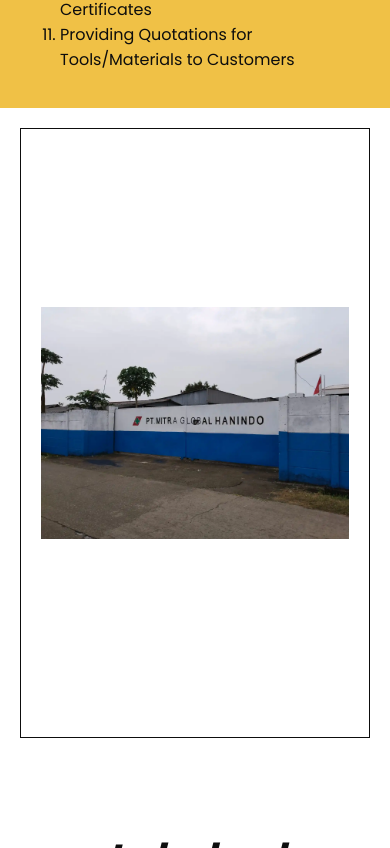
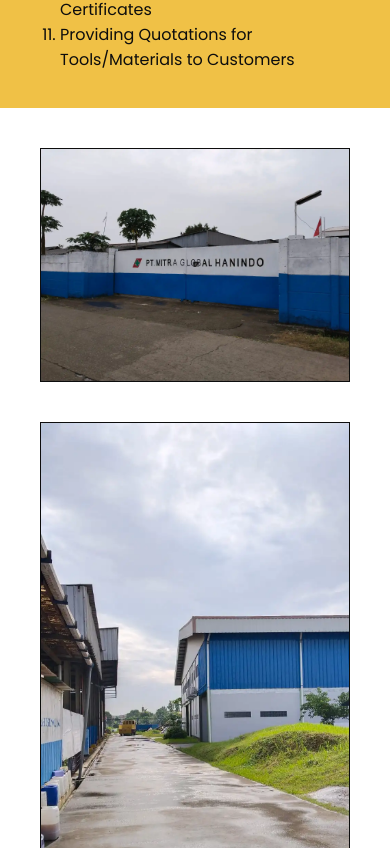
Before and after one commit to fauzancodes/risma-portfolio, a Next.js app: page /project-portfolio in a window 390 px wide. Shown: the part 1156-2004 px from the top of the page. Built offline with nearby package versions, Linux system fonts and the light colour scheme.

Commit message:
image adjustment

```diff
--- a/src/app/education/page.tsx
+++ b/src/app/education/page.tsx
@@ -4,13 +4,13 @@
 export default function page() {
   return (
     <section id="education" className={`tw-bg-secondary-light tw-min-h-screen tw-flex tw-flex-row tw-justify-between tw-flex-wrap`}>
-      <div className={`${FlexCenterY} md:tw-justify-center md:tw-flex-col tw-w-full md:tw-w-[45%] md:tw-min-h-screen tw-gap-5 md-tw-gap-0 tw-overflow-x-scroll md:tw-overflow-x-hidden tw-m-5 md:tw-m-0 tw-p-5 md:tw-px-0 tw-border tw-border-dark tw-border-solid md:tw-border-0 md:tw-border-dark md:tw-border-solid`}>
+      <div className={`${FlexCenterY} md:tw-justify-center tw-flex-col tw-w-full md:tw-w-[45%] md:tw-min-h-screen tw-gap-5 md-tw-gap-0 tw-m-5 md:tw-m-0 tw-p-5 md:tw-px-0 tw-order-2 md:tw-order-1`}>
         {EducationImages?.map((item, index) => (
-          <img key={index} src={item} alt="Education Image" className="tw-w-full md:tw-w-11/12 md:tw-border md:tw-border-dark md:tw-border-solid tw-mb-5" />
+          <img key={index} src={item} alt="Education Image" className="tw-w-full md:tw-w-11/12 tw-border tw-border-dark tw-border-solid tw-mb-5" />
         ))}
       </div>
       <div className={`tw-bg-primary tw-px-10 tw-py-12 md:tw-w-[55%] tw-h-fit md:tw-sticky md:tw-top-0`}>
-        <h2 className="tw-font-black tw-text-5xl md:tw-text-8xl tw-text-center !tw-mb-10">Education</h2>
+        <h2 className="tw-font-black tw-text-5xl md:tw-text-8xl tw-text-center !tw-mb-10 tw-order-1 md:tw-order-2">Education</h2>
         {Education?.map((item, index) => (
           <p key={index} className="!tw-my-5 md:tw-text-xl">
             {item}
--- a/src/app/project-portfolio/page.tsx
+++ b/src/app/project-portfolio/page.tsx
@@ -25,9 +25,9 @@
 								</div>
 							) : null}
 						</div>
-						<div className={`${FlexCenterY} md:tw-justify-center md:tw-flex-col tw-w-full md:tw-w-[45%] md:tw-min-h-screen tw-gap-5 md-tw-gap-0 tw-overflow-x-scroll md:tw-overflow-x-hidden tw-m-5 md:tw-m-0 tw-p-5 md:tw-p-0 tw-border tw-border-dark tw-border-solid md:tw-border-0 md:tw-border-dark md:tw-border-solid`}>
+						<div className={`${FlexCenterY} md:tw-justify-center tw-flex-col tw-w-full md:tw-w-[45%] md:tw-min-h-screen tw-gap-5 md-tw-gap-0 tw-m-5 md:tw-m-0 tw-p-5 md:tw-p-0`}>
 							{item.images?.map((item, index) => (
-          			<img key={index} src={item} alt="Work Image" className="tw-w-full md:tw-w-11/12 md:tw-border md:tw-border-dark md:tw-border-solid tw-mb-5" />
+          			<img key={index} src={item} alt="Work Image" className="tw-w-full md:tw-w-11/12 tw-border tw-border-dark tw-border-solid tw-mb-5" />
 							))}
 						</div>
 					</div>
@@ -63,10 +63,10 @@
 								</>
 							)}
 						</div>
-						<div className={`${FlexCenterY} md:tw-justify-center md:tw-flex-col tw-w-full md:tw-w-[45%] md:tw-min-h-screen tw-overflow-x-scroll md:tw-overflow-x-hidden tw-p-5 tw-border tw-border-dark tw-border-solid md:tw-border-0 md:tw-border-dark md:tw-border-solid tw-bg-primary tw-gap-5 md:tw-gap-0`}>
+						<div className={`${FlexCenterY} md:tw-justify-center md:tw-flex-col tw-w-full md:tw-w-[45%] md:tw-min-h-screen tw-overflow-x-scroll md:tw-overflow-x-hidden tw-p-5 tw-bg-primary tw-gap-5 md:tw-gap-0`}>
 							{item.images?.map((item, index) => (
 								<div key={index} className={`${FlexCenterY} tw-flex-col tw-w-full`}>
-									<img src={item.image} alt="Portfolio Image" className="tw-w-80 md:tw-w-full md:tw-border md:tw-border-dark md:tw-border-solid" />
+									<img src={item.image} alt="Portfolio Image" className="tw-w-80 md:tw-w-full tw-border tw-border-dark tw-border-solid" />
 									<h4 className="!tw-mt-1 !tw-mb-5">{item.title}</h4>
 								</div>
 							))}
```
